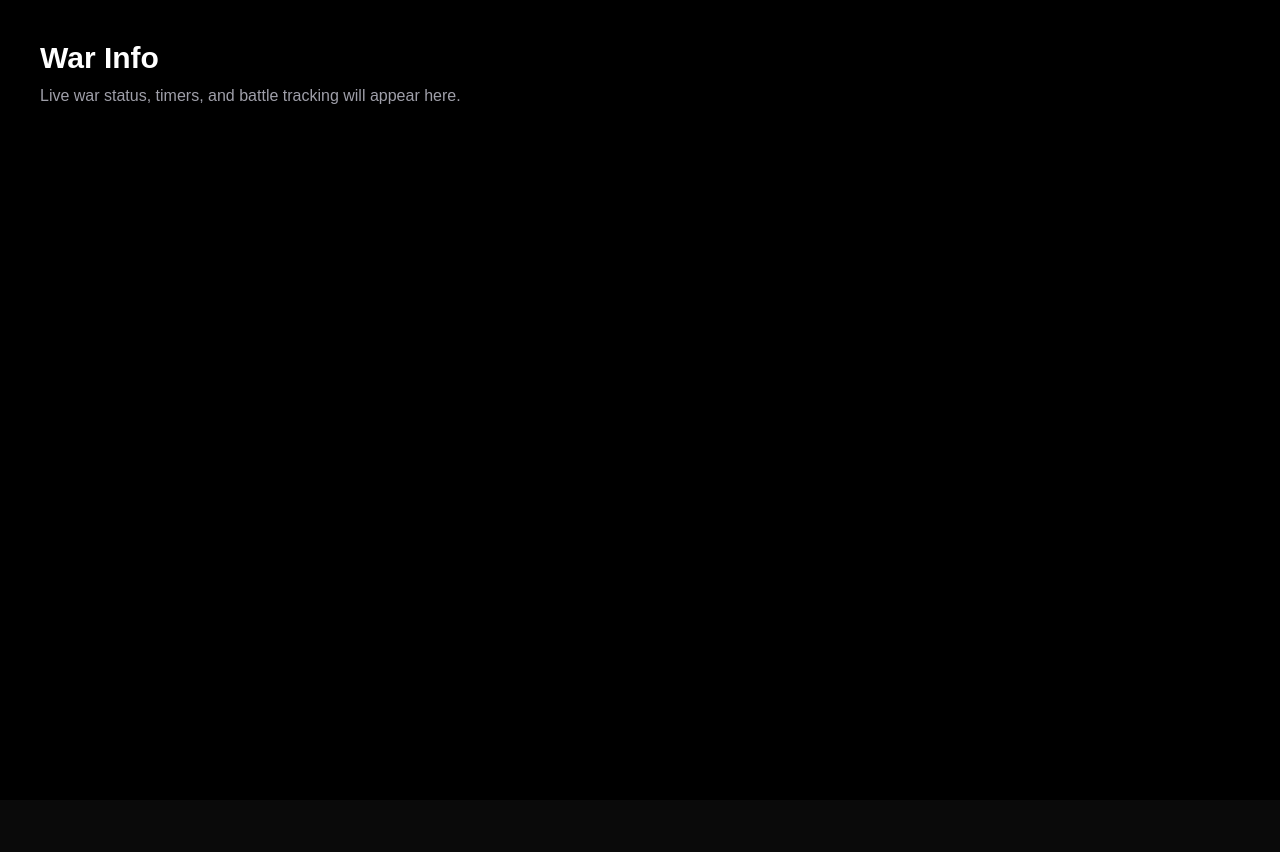
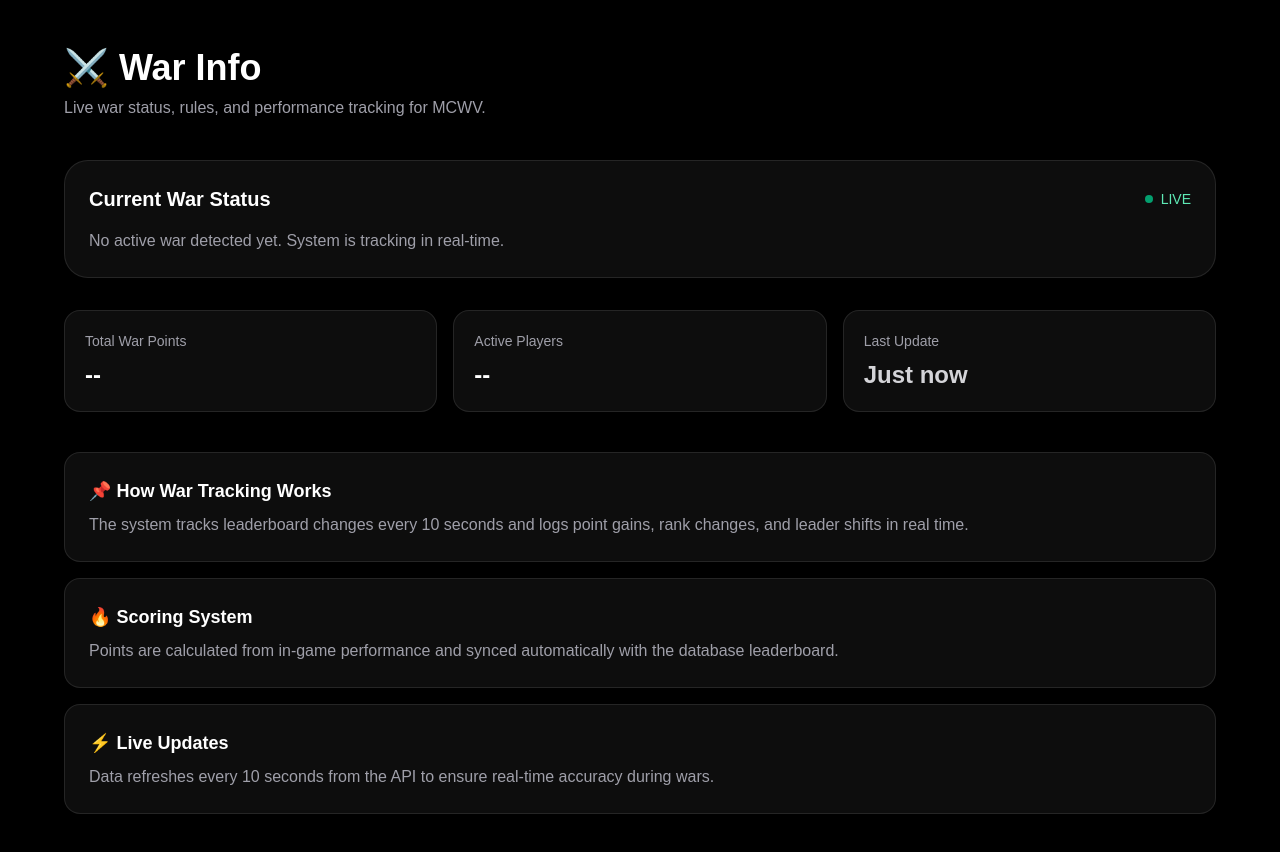
Before and after one commit to ILostMyMicrowave/mcwv-hub, a Next.js app: page /war-info in a window 1280 px wide. Shown: the top 852 px of the page. Before the commit the page ends 800 px from the top, so only its background shows below. Built offline with nearby package versions, Linux system fonts and the light colour scheme.

Commit message:
Update page.tsx

```diff
--- a/app/war-info/page.tsx
+++ b/app/war-info/page.tsx
@@ -1,11 +1,82 @@
-export default function WarInfo() {
+export default function WarInfoPage() {
   return (
-    <main className="min-h-screen bg-black text-white p-10">
-      <h1 className="text-3xl font-bold">War Info</h1>
+    <main className="min-h-screen bg-black text-white px-6 py-12">
+      <div className="mx-auto max-w-6xl">
 
-      <p className="text-zinc-400 mt-2">
-        Live war status, timers, and battle tracking will appear here.
-      </p>
+        {/* HEADER */}
+        <div className="mb-10">
+          <h1 className="text-4xl font-bold">⚔️ War Info</h1>
+          <p className="mt-2 text-zinc-400">
+            Live war status, rules, and performance tracking for MCWV.
+          </p>
+        </div>
+
+        {/* STATUS CARD */}
+        <div className="rounded-3xl border border-white/10 bg-white/5 p-6 backdrop-blur">
+          <div className="flex items-center justify-between">
+            <h2 className="text-xl font-semibold">Current War Status</h2>
+
+            <span className="flex items-center gap-2 text-emerald-300 text-sm">
+              <span className="h-2 w-2 animate-pulse rounded-full bg-emerald-400" />
+              LIVE
+            </span>
+          </div>
+
+          <p className="mt-4 text-zinc-400">
+            No active war detected yet. System is tracking in real-time.
+          </p>
+        </div>
+
+        {/* STATS GRID */}
+        <div className="mt-8 grid gap-4 sm:grid-cols-3">
+
+          <div className="rounded-2xl border border-white/10 bg-white/5 p-5">
+            <p className="text-sm text-zinc-400">Total War Points</p>
+            <p className="mt-2 text-2xl font-bold">--</p>
+          </div>
+
+          <div className="rounded-2xl border border-white/10 bg-white/5 p-5">
+            <p className="text-sm text-zinc-400">Active Players</p>
+            <p className="mt-2 text-2xl font-bold">--</p>
+          </div>
+
+          <div className="rounded-2xl border border-white/10 bg-white/5 p-5">
+            <p className="text-sm text-zinc-400">Last Update</p>
+            <p className="mt-2 text-2xl font-bold text-zinc-300">Just now</p>
+          </div>
+
+        </div>
+
+        {/* INFO SECTION */}
+        <div className="mt-10 space-y-4">
+
+          <div className="rounded-2xl border border-white/10 bg-white/5 p-6">
+            <h3 className="text-lg font-semibold">📌 How War Tracking Works</h3>
+            <p className="mt-2 text-zinc-400">
+              The system tracks leaderboard changes every 10 seconds and logs point gains,
+              rank changes, and leader shifts in real time.
+            </p>
+          </div>
+
+          <div className="rounded-2xl border border-white/10 bg-white/5 p-6">
+            <h3 className="text-lg font-semibold">🔥 Scoring System</h3>
+            <p className="mt-2 text-zinc-400">
+              Points are calculated from in-game performance and synced automatically with
+              the database leaderboard.
+            </p>
+          </div>
+
+          <div className="rounded-2xl border border-white/10 bg-white/5 p-6">
+            <h3 className="text-lg font-semibold">⚡ Live Updates</h3>
+            <p className="mt-2 text-zinc-400">
+              Data refreshes every 10 seconds from the API to ensure real-time accuracy
+              during wars.
+            </p>
+          </div>
+
+        </div>
+
+      </div>
     </main>
   );
 }
```
